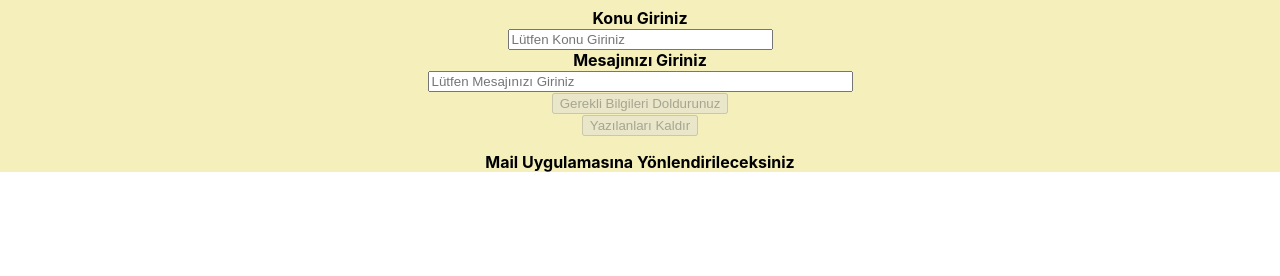
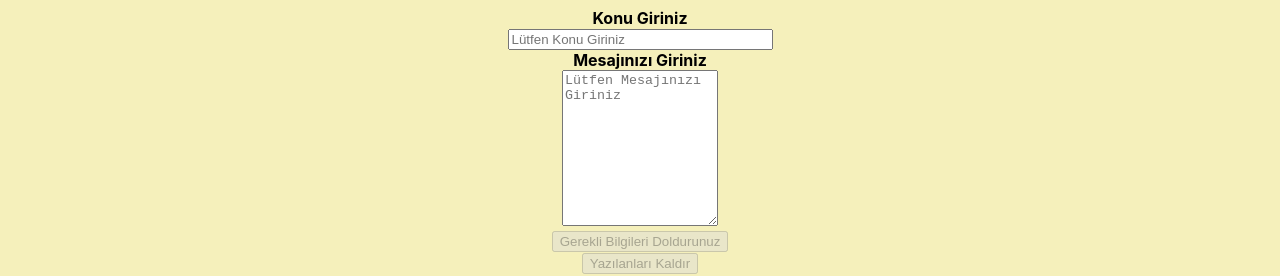
Before and after one commit to kenannaksoyy/web-sayfam, a React (Create React App) app: page / in a window 1280 px wide. Shown: the part 1423-1699 px from the top of the page. Before the commit the page ends 1595 px from the top, so only its background shows below. Built offline with nearby package versions, Linux system fonts and the light colour scheme.

Commit message:
textarea

```diff
--- a/src/comps/Home.js
+++ b/src/comps/Home.js
@@ -80,7 +80,7 @@ export default function Home(){
                         </div>
                         <div id="mail-body-cont">
                             <strong>Mesajınızı Giriniz</strong><br/>
-                            <input type="textarea" name="body" size="50"
+                            <textarea type="textarea" name="body"
                             value={connectForm.body} onChange={handleChange}
                             placeholder="Lütfen Mesajınızı Giriniz"/>
                         </div>
--- a/src/styles/Home.css
+++ b/src/styles/Home.css
@@ -59,6 +59,10 @@
     max-width: 300px;
     max-height: 200px ;
 }
+textarea{
+    width: 150px;
+    height: 150px;
+}
 
 
 @media (max-width: 1024px ){
```
